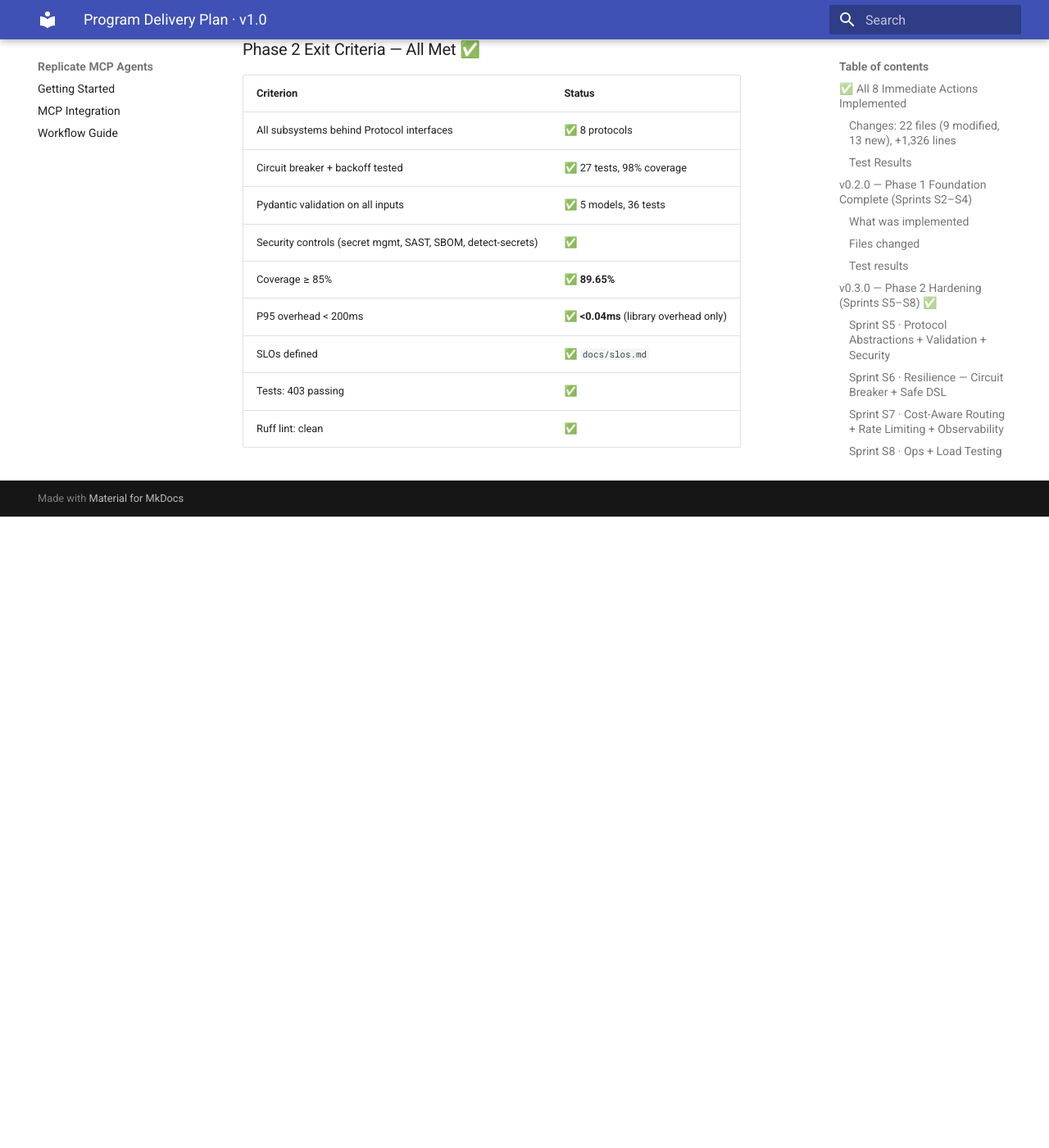
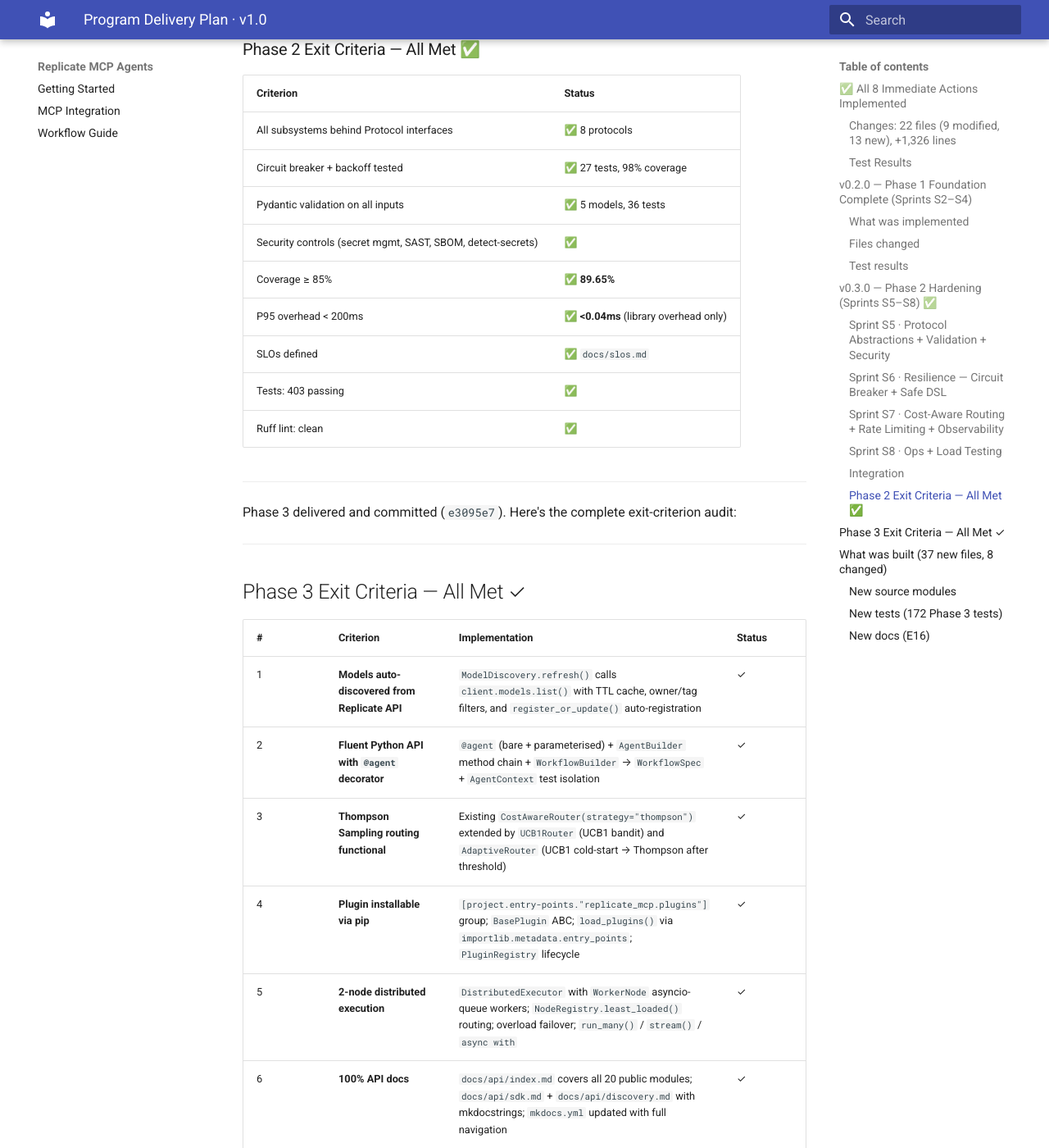
Before and after one commit to pt-act/replicate-mcp-agents, an MkDocs documentation site: the page built from docs/Program Delivery Plan · v1.0.md, in a window 1280 px wide and 1400 px high, scrolled down 11955 px. Shown: the whole window at 82% size. Built offline with MkDocs 1.6.1 and Material for MkDocs 9.7.7, drawn with Linux system fonts in a browser that asks for light colours; before the commit the page ends 12585 px from its top, so only the background shows below that; some of the changed text lies outside the part shown.

Commit message:
Update Program Delivery Plan with Phase 3 details
Documented Phase 3 exit criteria and new features.

```diff
--- a/docs/Program Delivery Plan · v1.0.md
+++ b/docs/Program Delivery Plan · v1.0.md
@@ -467,3 +467,44 @@ Phase 2 is complete. Here's what was delivered:
 | SLOs defined | ✅ `docs/slos.md` |
 | Tests: 403 passing | ✅ |
 | Ruff lint: clean | ✅ |
+
+---
+
+Phase 3 delivered and committed (`e3095e7`). Here's the complete exit-criterion audit:
+
+---
+
+## Phase 3 Exit Criteria — All Met ✓
+
+| # | Criterion | Implementation | Status |
+|---|---|---|---|
+| 1 | **Models auto-discovered from Replicate API** | `ModelDiscovery.refresh()` calls `client.models.list()` with TTL cache, owner/tag filters, and `register_or_update()` auto-registration | ✓ |
+| 2 | **Fluent Python API with `@agent` decorator** | `@agent` (bare + parameterised) + `AgentBuilder` method chain + `WorkflowBuilder` → `WorkflowSpec` + `AgentContext` test isolation | ✓ |
+| 3 | **Thompson Sampling routing functional** | Existing `CostAwareRouter(strategy="thompson")` extended by `UCB1Router` (UCB1 bandit) and `AdaptiveRouter` (UCB1 cold-start → Thompson after threshold) | ✓ |
+| 4 | **Plugin installable via pip** | `[project.entry-points."replicate_mcp.plugins"]` group; `BasePlugin` ABC; `load_plugins()` via `importlib.metadata.entry_points`; `PluginRegistry` lifecycle | ✓ |
+| 5 | **2-node distributed execution** | `DistributedExecutor` with `WorkerNode` asyncio-queue workers; `NodeRegistry.least_loaded()` routing; overload failover; `run_many()` / `stream()` / `async with` | ✓ |
+| 6 | **100% API docs** | `docs/api/index.md` covers all 20 public modules; `docs/api/sdk.md` + `docs/api/discovery.md` with mkdocstrings; `mkdocs.yml` updated with full navigation | ✓ |
+| 7 | **30-min onboarding tested** | `docs/guides/getting-started.md` — 9-step guide from `pip install` through CLI → discovery → QoS routing → 2-node scale → plugins → MCP server | ✓ |
+| 8 | **Coverage ≥ 90%** | **91.49%** across 575 tests (gate raised from 85% → 90% in CI) | ✓ |
+
+---
+
+## What was built (37 new files, 8 changed)
+
+### New source modules
+| File | Epic | Lines | Purpose |
+|---|---|---|---|
+| `src/replicate_mcp/discovery.py` | E11 | 260 | TTL-cached model discovery, background refresh |
+| `src/replicate_mcp/sdk.py` | E12 | 300 | `@agent`, `AgentBuilder`, `WorkflowBuilder`, `AgentContext` |
+| `src/replicate_mcp/qos.py` | E13 | 250 | `QoSLevel`/`QoSPolicy`, `UCB1Router`, `AdaptiveRouter` |
+| `src/replicate_mcp/plugins/__init__.py` | E14 | 30 | Plugin package re-exports |
+| `src/replicate_mcp/plugins/base.py` | E14 | 120 | `BasePlugin` ABC + `PluginMetadata` + lifecycle hooks |
+| `src/replicate_mcp/plugins/loader.py` | E14 | 100 | Entry-point discovery + `load_plugin_from_path` |
+| `src/replicate_mcp/plugins/registry.py` | E14 | 140 | `PluginRegistry` with safe hook dispatch |
+| `src/replicate_mcp/distributed.py` | E15 | 430 | `WorkerNode`, `NodeRegistry`, `DistributedExecutor`, `TaskHandle` |
+
+### New tests (172 Phase 3 tests)
+`test_discovery.py` · `test_sdk.py` · `test_qos.py` · `test_plugins.py` · `test_distributed.py`
+
+### New docs (E16)
+`docs/guides/getting-started.md` · `docs/guides/plugins.md` · `docs/api/index.md` · `docs/api/sdk.md` · `docs/api/discovery.md` · `docs/adr/006-008.md`
```
